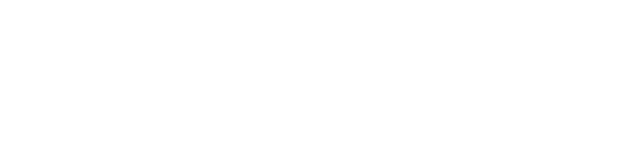
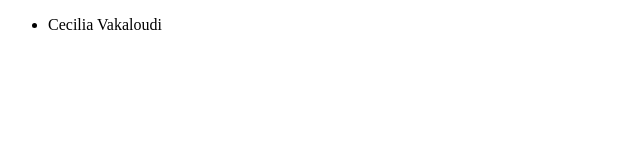
Before and after one commit to michelleandersson/conflict-resolution, a plain HTML site: page index.html in a window 1280 px wide. Shown: the whole page, without its empty margins (0-640 px from the left). Drawn offline with Linux system fonts and the light colour scheme.

Commit message:
cecilias changes

```diff
--- a/index.html
+++ b/index.html
@@ -8,7 +8,7 @@
 <body>
     <main>
         <ul>
-
+            <li>Cecilia Vakaloudi</li>
         </ul>
     </main>
 
```
